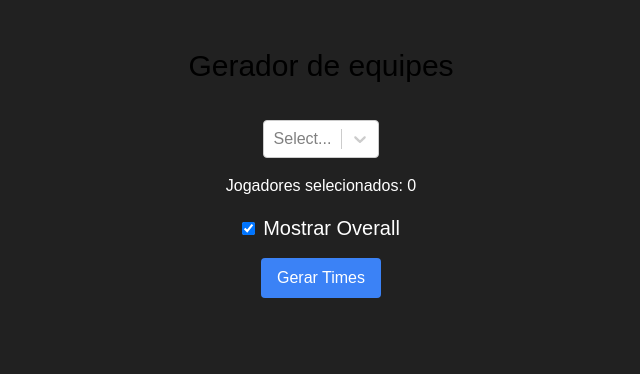
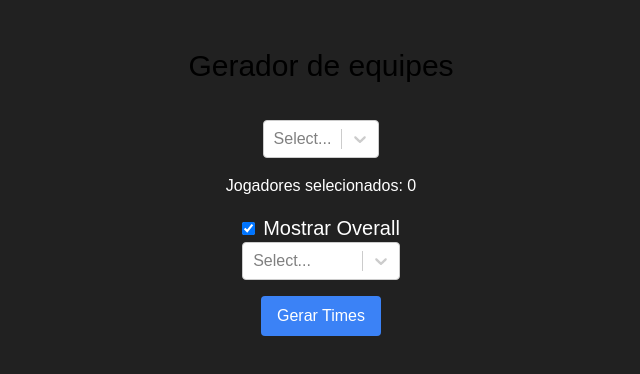
Before and after one commit to CelsoPereiraDev/pelego-mvp, a Next.js app: page / in a window 1280 px wide. Shown: the top 374 px of the page, without its empty margins (319-959 px from the left). Built offline with nearby package versions, Linux system fonts and the light colour scheme; a web font is replaced by a local one.

Commit message:
feat: edit to add way of change quantity of teams

```diff
--- a/src/app/page.tsx
+++ b/src/app/page.tsx
@@ -10,15 +10,21 @@ import MultipleStopIcon from '@mui/icons-material/MultipleStop';
 export default function Home() {
   const [teams, setTeams] = useState<Team[]>([]);
   const [selectedPlayers, setSelectedPlayers] = useState<Player[]>([]);
+  const [quantityTeams, setQuantityTeams] = useState([]);
   const [showOverall, setShowOverall] = useState(true);
   const [firstPlayerToTrade, setFirstPlayerToTrade] = useState<Player[]>([]);
   const [secondPlayerToTrade, setSecondPlayerToTrade] = useState<Player[]>([]);
 
 
+
+
+  const quantityTeamsValue = typeof quantityTeams === 'number' ? quantityTeams : 2;
+
   const handleGenerateTeams = () => {
-    const result = hillClimbing(selectedPlayers, 3, 5000);
+    const result = hillClimbing(selectedPlayers, quantityTeamsValue, 10000);
     setTeams(result);
   };
+
 
   const handleTradePlayersBetweenTeams = () => {
     const firstPlayerCurrentTeam = teams.find(team =>
@@ -59,6 +65,18 @@ export default function Home() {
 
   const data: Player[] = PlayerMock();
 
+  const quantityTeamsData = [
+    {
+      label: 2,
+      value: 2,
+    },
+    {
+      label: 3,
+      value: 3,
+    },
+
+  ]
+
   return (
     <>
       <div className="min-h-screen h-full bg-[#212121] p-12">
@@ -75,6 +93,11 @@ export default function Home() {
             <div>
               <input type="checkbox" id="showOverall" name="ShowOverall" checked={showOverall} onChange={() => setShowOverall(!showOverall)}/>
               <label className="text-xl text-center text-white ml-2" htmlFor="ShowOverall">Mostrar Overall</label>
+              <Select
+              options={quantityTeamsData}
+              value={quantityTeams}
+              onChange={(selectedOptions: any) => setQuantityTeams(selectedOptions)}
+            />
             </div>
             <button
               className="px-4 py-2 bg-blue-500 text-white rounded"
```
